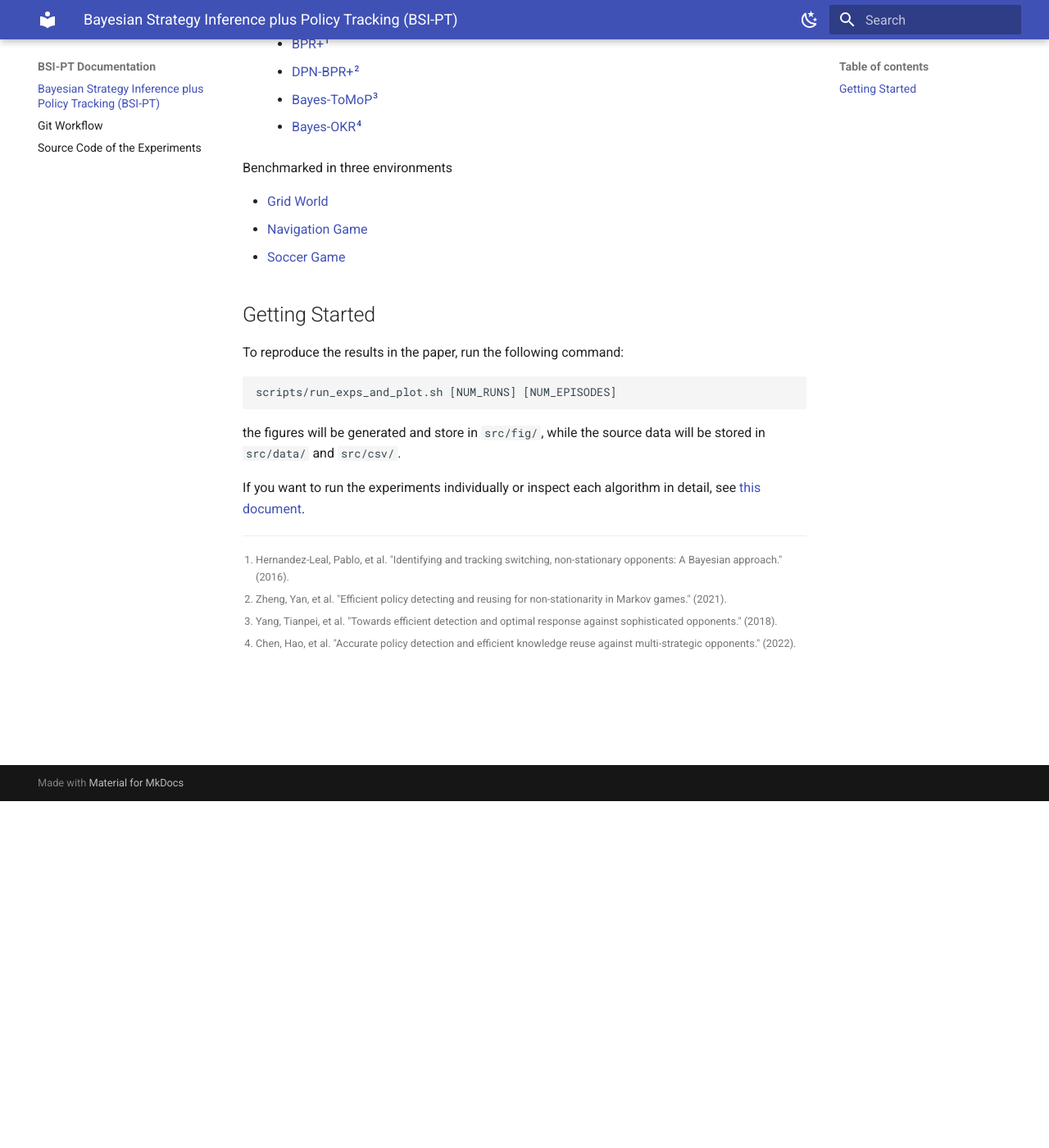
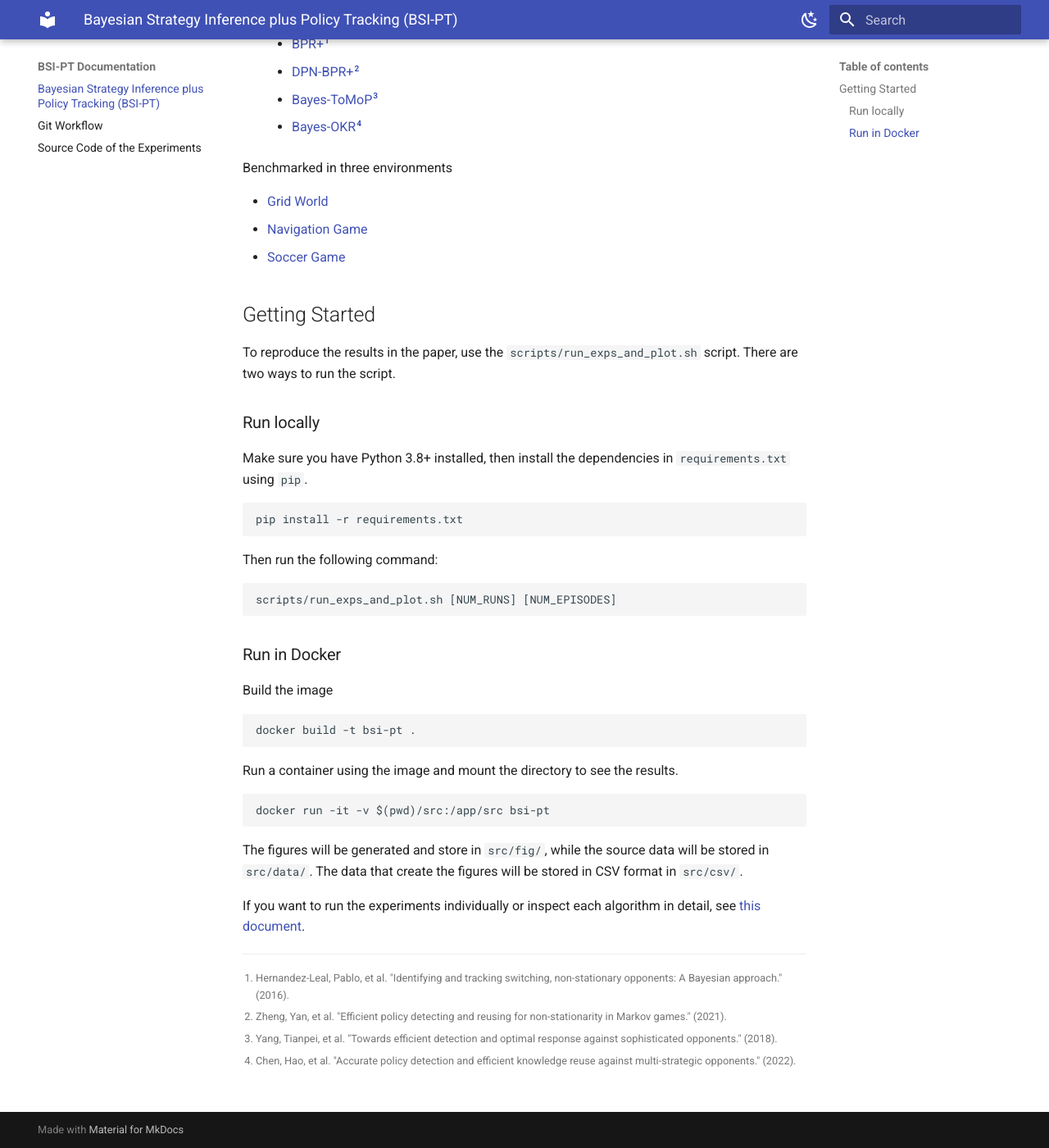
Before and after one commit to jerry871002/bsi-pt, an MkDocs documentation site: the page built from docs/index.md, in a window 1280 px wide and 1400 px high, scrolled down 423 px. Shown: the whole window at 82% size. Built offline with MkDocs 1.6.1 and Material for MkDocs 9.7.7, drawn with Linux system fonts in a browser that asks for light colours.

Commit message:
feat: run experiments in container
- add Dockerfile
- add instructions to build and run the image

````diff
--- a/docs/index.md
+++ b/docs/index.md
@@ -21,13 +21,37 @@ Benchmarked in three environments
 
 ## Getting Started
 
-To reproduce the results in the paper, run the following command:
+To reproduce the results in the paper, use the `scripts/run_exps_and_plot.sh` script. There are two ways to run the script.
+
+### Run locally
+
+Make sure you have Python 3.8+ installed, then install the dependencies in `requirements.txt` using `pip`.
+
+```
+pip install -r requirements.txt
+```
+
+Then run the following command:
 
 ```
 scripts/run_exps_and_plot.sh [NUM_RUNS] [NUM_EPISODES]
 ```
 
-the figures will be generated and store in `src/fig/`, while the source data will be stored in `src/data/` and `src/csv/`.
+### Run in Docker
+
+Build the image
+
+```
+docker build -t bsi-pt .
+```
+
+Run a container using the image and mount the directory to see the results.
+
+```
+docker run -it -v $(pwd)/src:/app/src bsi-pt
+```
+
+The figures will be generated and store in `src/fig/`, while the source data will be stored in `src/data/`. The data that create the figures will be stored in CSV format in `src/csv/`.
 
 If you want to run the experiments individually or inspect each algorithm in detail, see [this document](src.md).
 
````
Also changed, not shown: 1 other file.
